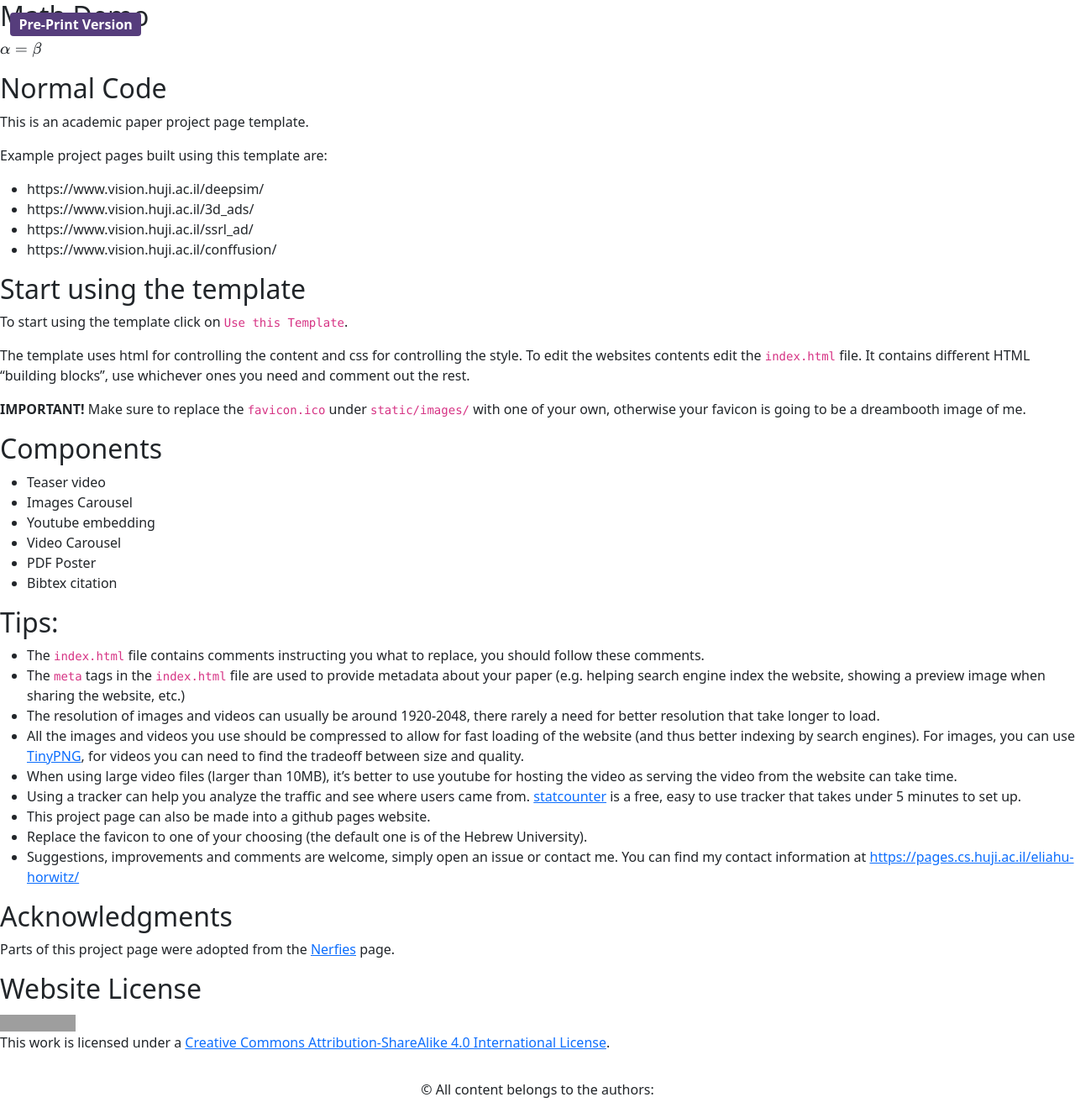
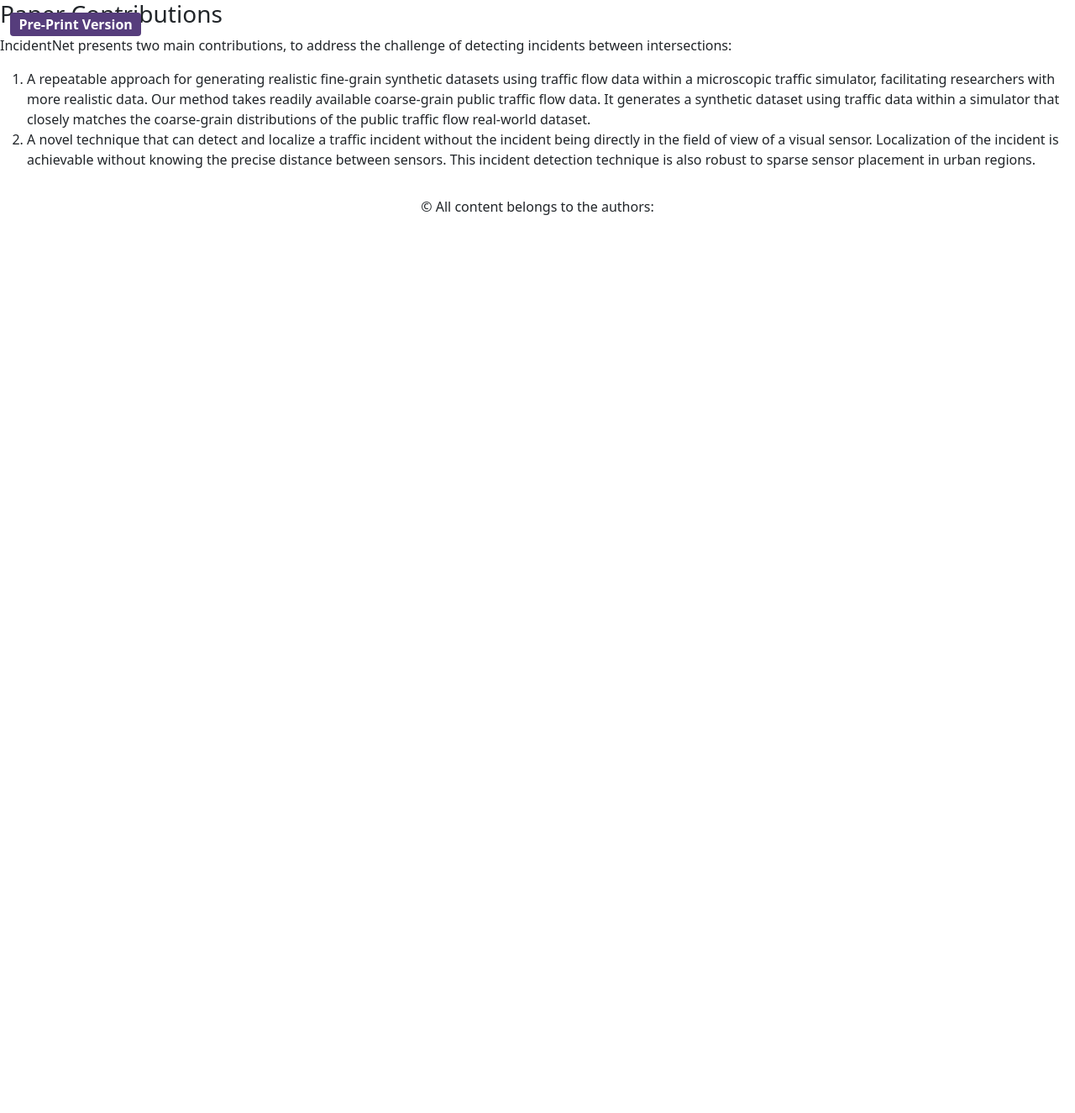
Before and after one commit to MPSLab-ASU/INet, a Jekyll site: the page built from paper_components/description.md, in a window 1280 px wide and 1325 px high. Shown: the whole window at 84% size. Built offline with Jekyll 4.4.1, drawn with Linux system fonts in a browser that asks for light colours; our own code applies the rules of GitHub Pages for plain Markdown files; formulas are drawn with MathJax 3; a style sheet for code colours, icons or effects is not loaded; grey boxes are pictures that could not be loaded.

Commit message:
Update Paper Components

```diff
--- a/paper_components/description.md
+++ b/paper_components/description.md
@@ -1,48 +1,6 @@
+### Paper Contributions
 
-## Math Demo
-$$ \alpha = \beta $$
+IncidentNet presents two main contributions, to address the challenge of detecting incidents between intersections:
 
-## Normal Code
-This is an academic paper project page template.
-
-
-Example project pages built using this template are:
-- https://www.vision.huji.ac.il/deepsim/
-- https://www.vision.huji.ac.il/3d_ads/
-- https://www.vision.huji.ac.il/ssrl_ad/
-- https://www.vision.huji.ac.il/conffusion/
-
-
-## Start using the template
-To start using the template click on `Use this Template`.
-
-The template uses html for controlling the content and css for controlling the style.
-To edit the websites contents edit the `index.html` file. It contains different HTML "building blocks", use whichever ones you need and comment out the rest.
-
-**IMPORTANT!** Make sure to replace the `favicon.ico` under `static/images/` with one of your own, otherwise your favicon is going to be a dreambooth image of me.
-
-## Components
-- Teaser video
-- Images Carousel
-- Youtube embedding
-- Video Carousel
-- PDF Poster
-- Bibtex citation
-
-## Tips:
-- The `index.html` file contains comments instructing you what to replace, you should follow these comments.
-- The `meta` tags in the `index.html` file are used to provide metadata about your paper
-(e.g. helping search engine index the website, showing a preview image when sharing the website, etc.)
-- The resolution of images and videos can usually be around 1920-2048, there rarely a need for better resolution that take longer to load.
-- All the images and videos you use should be compressed to allow for fast loading of the website (and thus better indexing by search engines). For images, you can use [TinyPNG](https://tinypng.com), for videos you can need to find the tradeoff between size and quality.
-- When using large video files (larger than 10MB), it's better to use youtube for hosting the video as serving the video from the website can take time.
-- Using a tracker can help you analyze the traffic and see where users came from. [statcounter](https://statcounter.com) is a free, easy to use tracker that takes under 5 minutes to set up.
-- This project page can also be made into a github pages website.
-- Replace the favicon to one of your choosing (the default one is of the Hebrew University).
-- Suggestions, improvements and comments are welcome, simply open an issue or contact me. You can find my contact information at [https://pages.cs.huji.ac.il/eliahu-horwitz/](https://pages.cs.huji.ac.il/eliahu-horwitz/)
-
-## Acknowledgments
-Parts of this project page were adopted from the [Nerfies](https://nerfies.github.io/) page.
-
-## Website License
-<a rel="license" href="http://creativecommons.org/licenses/by-sa/4.0/"><img alt="Creative Commons License" style="border-width:0" src="https://i.creativecommons.org/l/by-sa/4.0/88x31.png" /></a><br />This work is licensed under a <a rel="license" href="http://creativecommons.org/licenses/by-sa/4.0/">Creative Commons Attribution-ShareAlike 4.0 International License</a>.
+1. A repeatable approach for generating realistic fine-grain synthetic datasets using traffic flow data within a microscopic traffic simulator, facilitating researchers with more realistic data. Our method takes readily available coarse-grain public traffic flow data. It generates a synthetic dataset using traffic data within a simulator that closely matches the coarse-grain distributions of the public traffic flow real-world dataset.
+2. A novel technique that can detect and localize a traffic incident without the incident being directly in the field of view of a visual sensor. Localization of the incident is achievable without knowing the precise distance between sensors. This incident detection technique is also robust to sparse sensor placement in urban regions.
```
Also changed, not shown: paper_components/abstract.md (+1 -1 lines), paper_components/bibtex_ref.md (+5 -5 lines).
